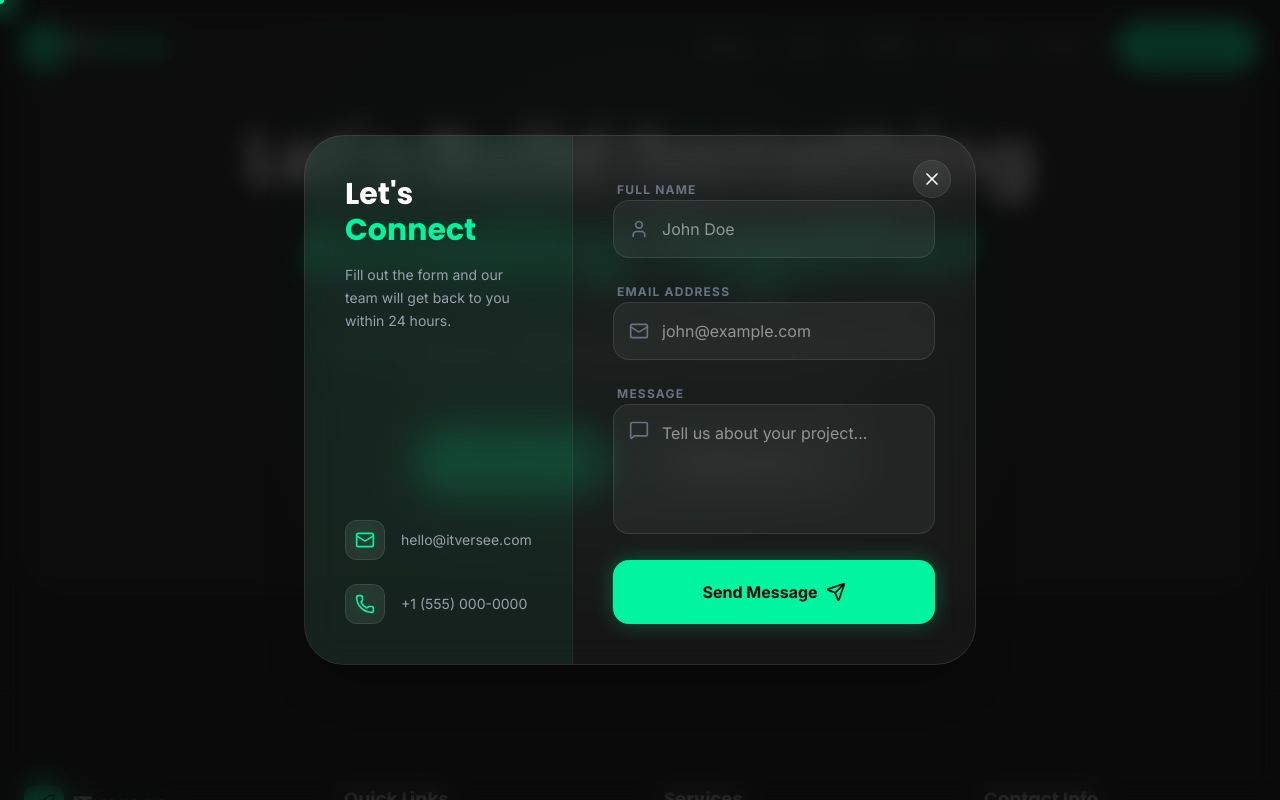
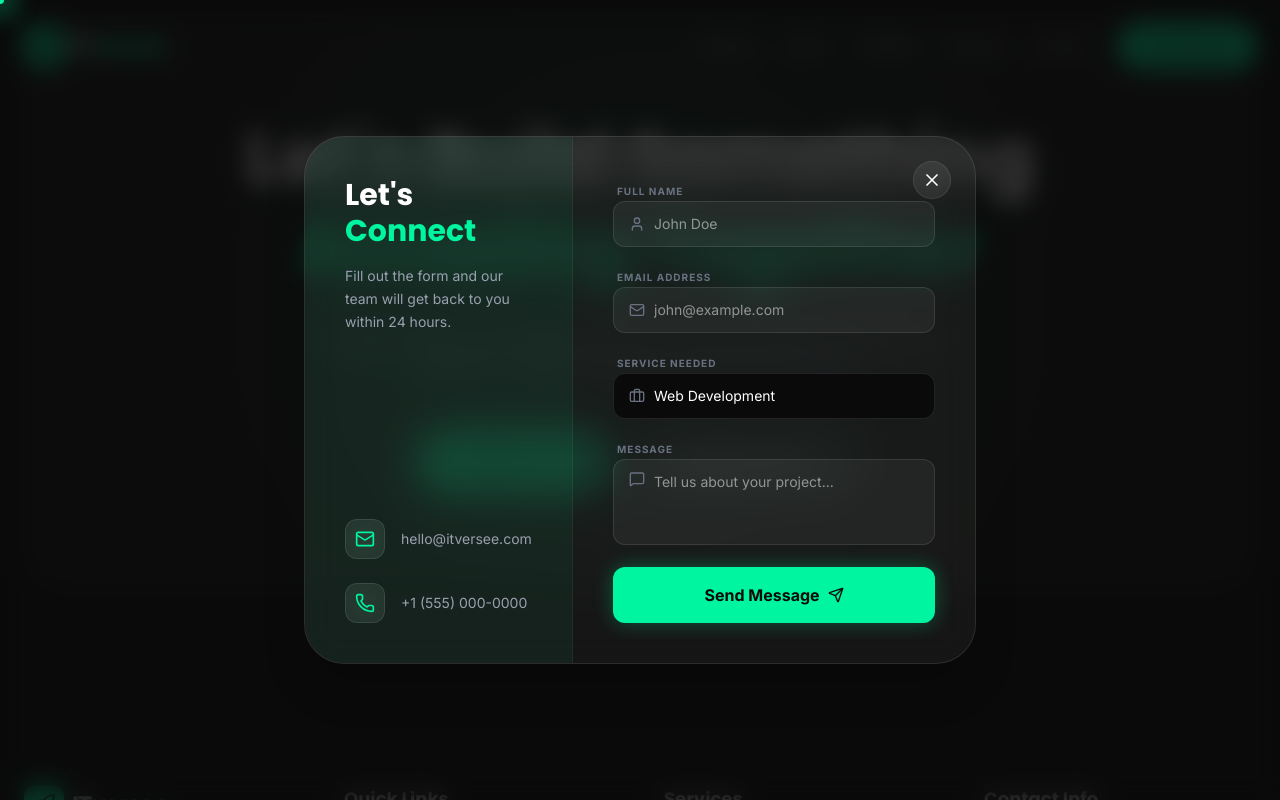
Before and after one commit to noobhacker32003/ITversee-website, a React (Vite) app: page / in a window 1280 px wide. Both pictures are taken after a click on the button "Contact Us". Shown: the part 4847-5647 px from the top of the page. Built offline with nearby package versions, Linux system fonts and the light colour scheme.

Commit message:
admin page function update

```diff
--- a/src/components/ContactModal.tsx
+++ b/src/components/ContactModal.tsx
@@ -1,12 +1,71 @@
+import { useState } from 'react';
 import { motion, AnimatePresence } from 'motion/react';
-import { X, Send, User, Mail, MessageSquare, Phone } from 'lucide-react';
+import { X, Send, User, Mail, MessageSquare, Phone, Briefcase, CheckCircle2 } from 'lucide-react';
 
 interface ContactModalProps {
   isOpen: boolean;
   onClose: () => void;
 }
 
+const SERVICES = [
+  "Web Development",
+  "UI/UX Design",
+  "Cyber Security",
+  "Digital Marketing",
+  "Mobile App Development",
+  "Cloud Solutions"
+];
+
 export default function ContactModal({ isOpen, onClose }: ContactModalProps) {
+  const [formData, setFormData] = useState({
+    name: '',
+    email: '',
+    service: SERVICES[0],
+    message: ''
+  });
+  const [loading, setLoading] = useState(false);
+  const [success, setSuccess] = useState(false);
+  const [error, setError] = useState<string | null>(null);
+
+  const handleSubmit = async (e: React.FormEvent) => {
+    e.preventDefault();
+    setLoading(true);
+    setError(null);
+
+    try {
+      const apiBaseUrl = import.meta.env.VITE_API_BASE_URL || 'http://localhost:5000';
+      const response = await fetch(`${apiBaseUrl}/api/contact`, {
+        method: 'POST',
+        headers: {
+          'Content-Type': 'application/json',
+        },
+        body: JSON.stringify(formData),
+      });
+
+      if (response.ok) {
+        setSuccess(true);
+        setFormData({ name: '', email: '', service: SERVICES[0], message: '' });
+        // Auto close after 3 seconds on success
+        setTimeout(() => {
+          setSuccess(false);
+          onClose();
+        }, 3000);
+      } else {
+        const data = await response.json();
+        setError(data.message || 'Something went wrong. Please try again.');
+      }
+    } catch (err) {
+      setError('Could not connect to the server. Please check your connection.');
+      console.error(err);
+    } finally {
+      setLoading(false);
+    }
+  };
+
+  const handleChange = (e: React.ChangeEvent<HTMLInputElement | HTMLTextAreaElement | HTMLSelectElement>) => {
+    setFormData(prev => ({ ...prev, [e.target.name]: e.target.value }));
+  };
+
   return (
     <AnimatePresence>
       {isOpen && (
@@ -34,7 +93,7 @@ export default function ContactModal({ isOpen, onClose }: ContactModalProps) {
               <X className="w-5 h-5" />
             </button>
 
-            <div className="grid grid-cols-1 md:grid-cols-5">
+            <div className="grid grid-cols-1 md:grid-cols-5 min-h-[500px]">
               {/* Left Side - Info */}
               <div className="hidden md:flex md:col-span-2 bg-accent/5 p-10 flex-col justify-between border-r border-white/5">
                 <div>
@@ -61,49 +120,95 @@ export default function ContactModal({ isOpen, onClose }: ContactModalProps) {
               </div>
 
               {/* Right Side - Form */}
-              <div className="md:col-span-3 p-8 md:p-10">
-                <form className="space-y-5" onSubmit={(e) => e.preventDefault()}>
-                  <div className="space-y-2">
-                    <label className="text-xs font-bold uppercase tracking-widest text-gray-500 ml-1">Full Name</label>
+              <div className="md:col-span-3 p-8 md:p-10 flex flex-col justify-center">
+                {success ? (
+                  <motion.div
+                    initial={{ opacity: 0, scale: 0.9 }}
+                    animate={{ opacity: 1, scale: 1 }}
+                    className="text-center py-10"
+                  >
+                    <div className="w-20 h-20 bg-accent/20 rounded-full flex items-center justify-center mx-auto mb-6 neon-glow">
+                      <CheckCircle2 className="text-accent w-10 h-10" />
+                    </div>
+                    <h3 className="text-2xl font-bold mb-2">Message Sent!</h3>
+                    <p className="text-gray-400">Thank you for reaching out. We'll be in touch soon.</p>
+                  </motion.div>
+                ) : (
+                  <form className="space-y-4" onSubmit={handleSubmit}>
+                    <div className="space-y-1">
+                      <label className="text-[10px] font-bold uppercase tracking-widest text-gray-500 ml-1">Full Name</label>
                       <div className="relative">
-                      <User className="absolute left-4 top-1/2 -translate-y-1/2 w-5 h-5 text-gray-500" />
+                        <User className="absolute left-4 top-1/2 -translate-y-1/2 w-4 h-4 text-gray-500" />
                         <input
                           type="text"
+                          name="name"
+                          required
+                          value={formData.name}
+                          onChange={handleChange}
                           placeholder="John Doe"
-                        className="w-full bg-white/5 border border-white/10 rounded-2xl py-4 pl-12 pr-4 focus:outline-none focus:border-accent transition-colors"
+                          className="w-full bg-white/5 border border-white/10 rounded-xl py-3 pl-10 pr-4 focus:outline-none focus:border-accent transition-colors text-sm"
                         />
                       </div>
                     </div>
 
-                  <div className="space-y-2">
-                    <label className="text-xs font-bold uppercase tracking-widest text-gray-500 ml-1">Email Address</label>
+                    <div className="space-y-1">
+                      <label className="text-[10px] font-bold uppercase tracking-widest text-gray-500 ml-1">Email Address</label>
                       <div className="relative">
-                      <Mail className="absolute left-4 top-1/2 -translate-y-1/2 w-5 h-5 text-gray-500" />
+                        <Mail className="absolute left-4 top-1/2 -translate-y-1/2 w-4 h-4 text-gray-500" />
                         <input
                           type="email"
+                          name="email"
+                          required
+                          value={formData.email}
+                          onChange={handleChange}
                           placeholder="john@example.com"
-                        className="w-full bg-white/5 border border-white/10 rounded-2xl py-4 pl-12 pr-4 focus:outline-none focus:border-accent transition-colors"
+                          className="w-full bg-white/5 border border-white/10 rounded-xl py-3 pl-10 pr-4 focus:outline-none focus:border-accent transition-colors text-sm"
                         />
                       </div>
                     </div>
 
-                  <div className="space-y-2">
-                    <label className="text-xs font-bold uppercase tracking-widest text-gray-500 ml-1">Message</label>
+                    <div className="space-y-1">
+                      <label className="text-[10px] font-bold uppercase tracking-widest text-gray-500 ml-1">Service Needed</label>
                       <div className="relative">
-                      <MessageSquare className="absolute left-4 top-4 w-5 h-5 text-gray-500" />
+                        <Briefcase className="absolute left-4 top-1/2 -translate-y-1/2 w-4 h-4 text-gray-500" />
+                        <select
+                          name="service"
+                          value={formData.service}
+                          onChange={handleChange}
+                          className="w-full bg-primary border border-white/10 rounded-xl py-3 pl-10 pr-4 focus:outline-none focus:border-accent transition-colors text-sm appearance-none cursor-pointer"
+                        >
+                          {SERVICES.map(s => <option key={s} value={s}>{s}</option>)}
+                        </select>
+                      </div>
+                    </div>
+
+                    <div className="space-y-1">
+                      <label className="text-[10px] font-bold uppercase tracking-widest text-gray-500 ml-1">Message</label>
+                      <div className="relative">
+                        <MessageSquare className="absolute left-4 top-3 w-4 h-4 text-gray-500" />
                         <textarea
-                        rows={4}
+                          rows={3}
+                          name="message"
+                          required
+                          value={formData.message}
+                          onChange={handleChange}
                           placeholder="Tell us about your project..."
-                        className="w-full bg-white/5 border border-white/10 rounded-2xl py-4 pl-12 pr-4 focus:outline-none focus:border-accent transition-colors resize-none"
+                          className="w-full bg-white/5 border border-white/10 rounded-xl py-3 pl-10 pr-4 focus:outline-none focus:border-accent transition-colors resize-none text-sm"
                         />
                       </div>
                     </div>
 
-                  <button className="w-full py-5 bg-accent text-primary font-bold rounded-2xl flex items-center justify-center gap-2 hover:scale-[1.02] transition-transform neon-glow mt-4">
-                    Send Message
-                    <Send className="w-5 h-5" />
+                    {error && <p className="text-red-400 text-[10px] mt-2 ml-1">{error}</p>}
+
+                    <button
+                      disabled={loading}
+                      className="w-full py-4 bg-accent text-primary font-bold rounded-xl flex items-center justify-center gap-2 hover:scale-[1.02] active:scale-[0.98] transition-all neon-glow mt-4 disabled:opacity-50"
+                    >
+                      {loading ? 'Sending...' : 'Send Message'}
+                      <Send className="w-4 h-4" />
                     </button>
                   </form>
+                )}
               </div>
             </div>
           </motion.div>
--- a/src/pages/AdminDashboard.tsx
+++ b/src/pages/AdminDashboard.tsx
@@ -23,7 +23,8 @@ export default function AdminDashboard() {
       const token = localStorage.getItem('admin_token');
       if (!token) throw new Error('No authentication token found');
 
-      const response = await fetch('http://localhost:5000/api/contact', {
+      const apiBaseUrl = import.meta.env.VITE_API_BASE_URL || 'http://localhost:5000';
+      const response = await fetch(`${apiBaseUrl}/api/contact`, {
         headers: {
           'Authorization': `Bearer ${token}`
         }
--- a/src/pages/AdminLogin.tsx
+++ b/src/pages/AdminLogin.tsx
@@ -16,7 +16,8 @@ export default function AdminLogin() {
     setError(null);
 
     try {
-      const response = await fetch('http://localhost:5000/api/auth/login', {
+      const apiBaseUrl = import.meta.env.VITE_API_BASE_URL || 'http://localhost:5000';
+      const response = await fetch(`${apiBaseUrl}/api/auth/login`, {
         method: 'POST',
         headers: {
           'Content-Type': 'application/json',
```
Also changed, not shown: 2 other files (tests, documents, lock files or other folders). Lines whose indentation alone changed are shown as unchanged.
